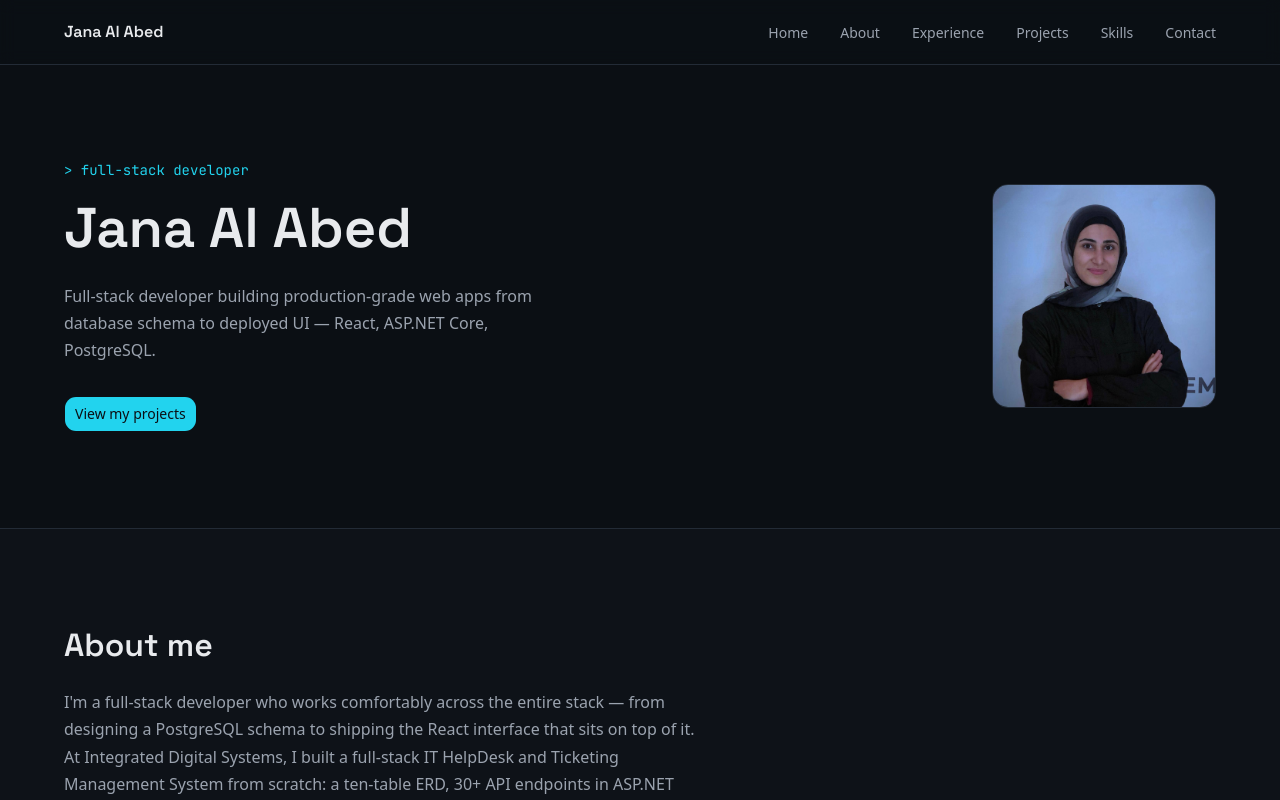
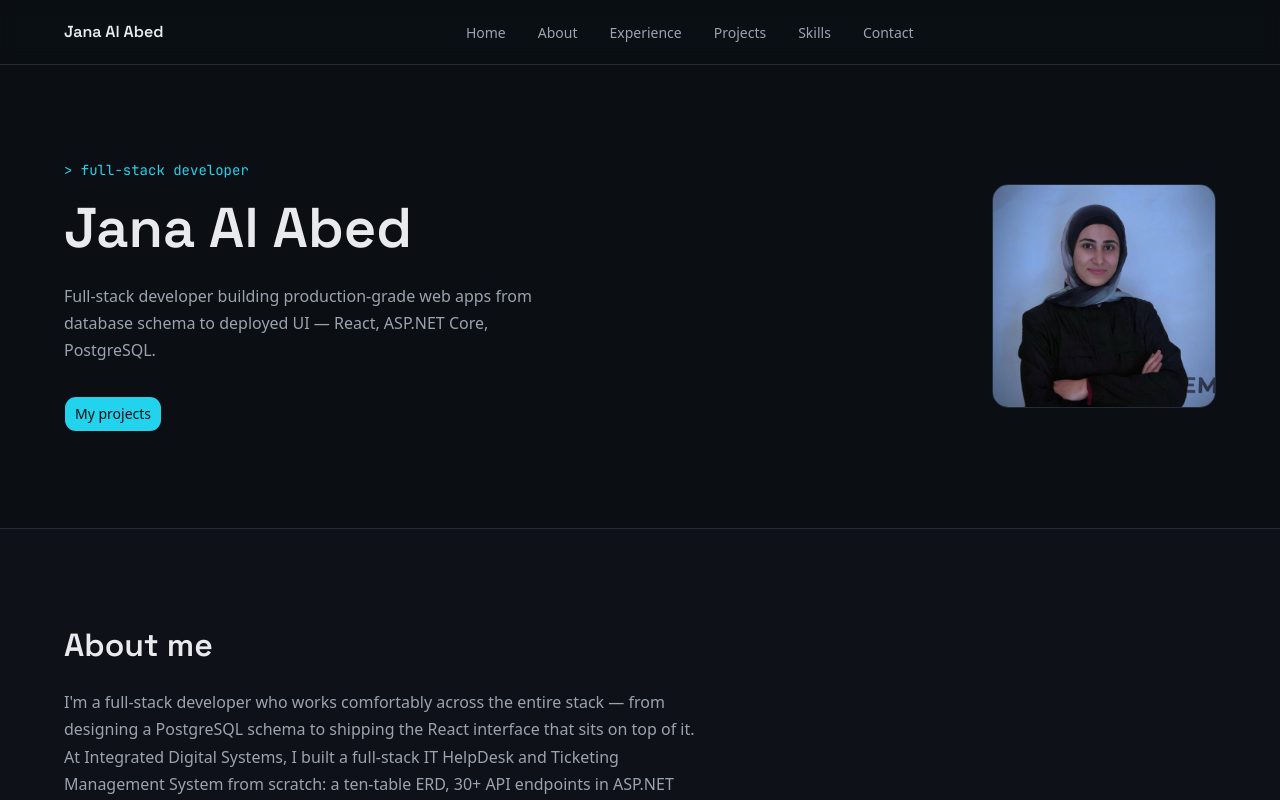
Before and after one commit to janaalabed/portfolio, a Next.js app: page / in a window 1280 px wide. Shown: the top 800 px of the page. Built offline with nearby package versions, Linux system fonts and the light colour scheme.

Commit message:
fix: recentring the navbar links

```diff
--- a/src/app/components/layout/Navbar.jsx
+++ b/src/app/components/layout/Navbar.jsx
@@ -17,7 +17,7 @@ export default function Navbar() {
 
   return (
     <header className="fixed inset-x-0 top-0 z-50 border-b border-border bg-background/80 backdrop-blur">
-      <nav className="mx-auto flex h-16 max-w-[1200px] items-center justify-between px-6">
+      <nav className="mx-auto grid h-16 max-w-[1200px] grid-cols-[auto_1fr_auto] items-center px-6">
         <a
           href="#hero"
           className="font-heading text-h1 font-semibold text-foreground"
@@ -25,7 +25,7 @@ export default function Navbar() {
           Jana Al Abed
         </a>
 
-        <ul className="hidden items-center gap-8 md:flex">
+        <ul className="hidden items-center justify-center gap-8 md:flex">
           {links.map((link) => (
             <li key={link.href}>
               <a
@@ -41,7 +41,7 @@ export default function Navbar() {
         <button
           type="button"
           onClick={() => setOpen((v) => !v)}
-          className="text-foreground md:hidden"
+          className="text-foreground md:hidden justify-self-end"
           aria-label="Toggle menu"
         >
           {open ? <X size={22} /> : <Menu size={22} />}
--- a/src/app/components/sections/Hero.jsx
+++ b/src/app/components/sections/Hero.jsx
@@ -27,7 +27,7 @@ export default function Hero() {
               "bg-primary text-primary-foreground hover:bg-primary/90",
             )}
           >
-            View my projects
+            My projects
           </a>
         </div>
       </div>
--- a/src/app/components/sections/Project.jsx
+++ b/src/app/components/sections/Project.jsx
@@ -45,7 +45,7 @@ export default function Project() {
                   {item.stack.map((stackItem, i) => (
                     <span
                       key={i}
-                      className="rounded-full bg-secondary/15 px-3 py-1 text-label text-secondary"
+                      className="rounded-full bg-secondary/15 px-3 py-1 text-label text-primary"
                     >
                       {stackItem}
                     </span>
@@ -56,16 +56,16 @@ export default function Project() {
                   {item.liveDemo && (
                     <a
                       href={item.liveDemo}
-                      className="flex items-center gap-1 text-label text-primary hover:underline"
+                      className="flex items-center gap-1 text-label text-secondary hover:underline"
                     >
                       <ExternalLink size={14} /> Live demo
                     </a>
                   )}
                   <a
                     href={item.githubRepo}
-                    className="flex items-center gap-1 text-label text-muted-foreground hover:text-primary"
+                    className="flex items-center gap-1 text-label text-muted-foreground hover:text-secondary"
                   >
-                    <GithubIcon className="h-3.5 w-3.5" /> Source
+                    <GithubIcon className="h-3.5 w-3.5" /> Source Code
                   </a>
                 </div>
               </div>
```
